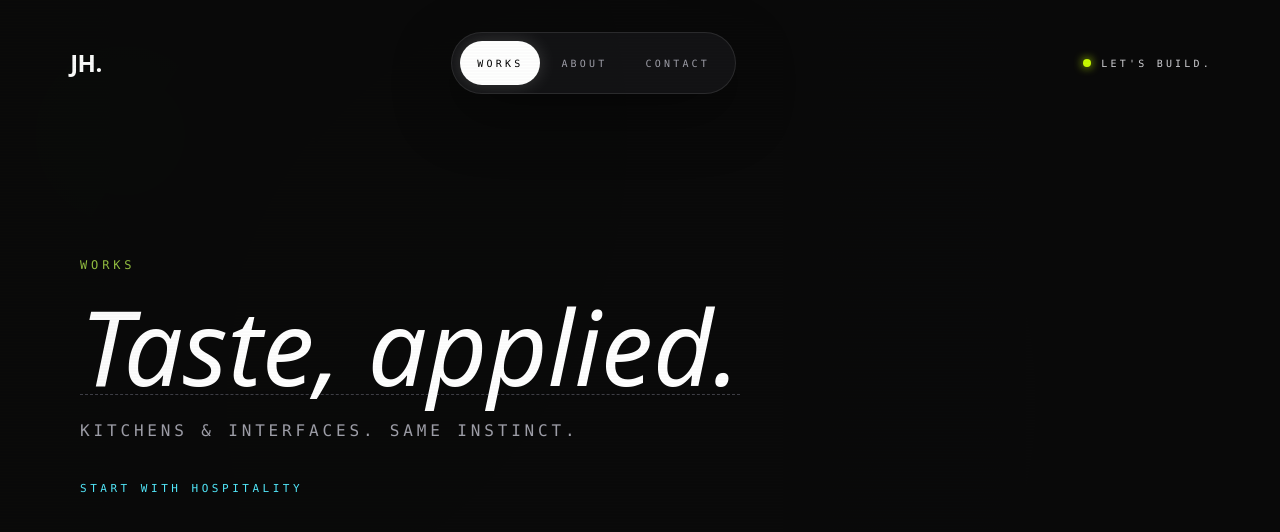
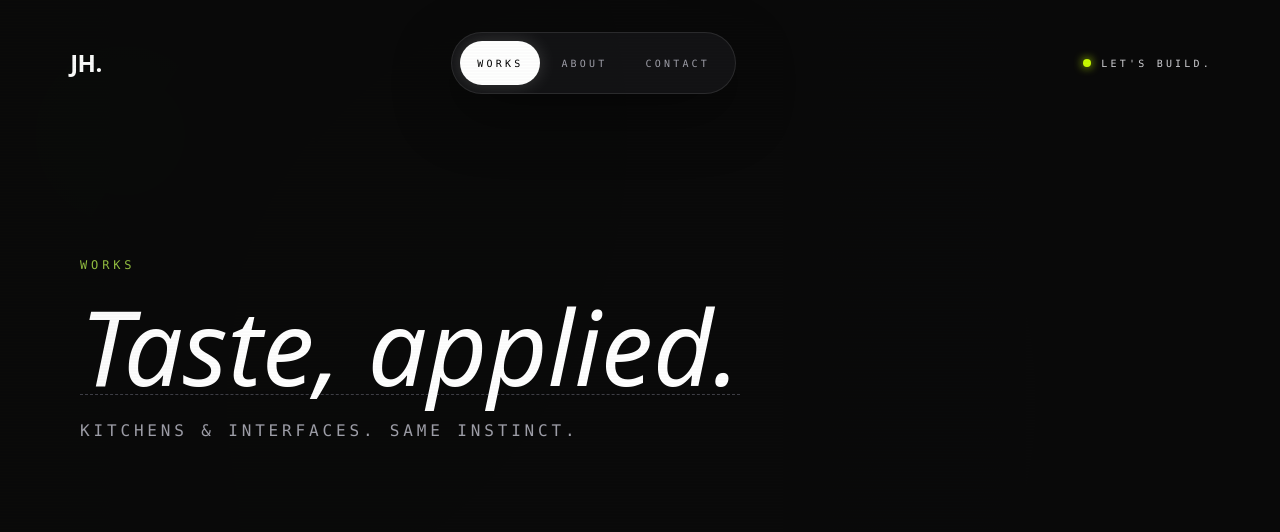
Before and after one commit to Monsterchef-git/my-vibe-site, a Next.js app: page /works in a window 1280 px wide. Shown: the top 532 px of the page. Built offline with nearby package versions, Linux system fonts and the light colour scheme; no server answers.

Commit message:
Remove Works hero CTA and update runbook status

```diff
--- a/src/features/works/ui/WorksHero.tsx
+++ b/src/features/works/ui/WorksHero.tsx
@@ -1,6 +1,4 @@
 import { Hero, CulinaryTerm } from '@/design/primitives';
-import { tracking } from '@/design/tokens/primitives/atmosphere';
-import { cx } from '@/lib/utils/cx';
 
 export default function WorksHero() {
   return (
@@ -9,20 +7,6 @@ export default function WorksHero() {
       statement={<CulinaryTerm term="tasting">Taste, applied.</CulinaryTerm>}
       counterLine="kitchens & interfaces. same instinct."
       tone="lime"
-      anchor={
-        <a
-          href="#works-gastronomy"
-          data-cursor-mode="cta"
-          data-cursor-label="Explore"
-          data-cursor-role="chef"
-          className={cx(
-            'inline-flex min-h-11 items-center font-mono text-[11px] uppercase text-cyan-300 transition-colors duration-[700ms] hover:text-cyan-200 focus-visible:outline-none focus-visible:ring-2 focus-visible:ring-cyan-300/65 focus-visible:ring-offset-2 focus-visible:ring-offset-black motion-reduce:transition-none',
-            tracking.eyebrow,
-          )}
-        >
-          Start with hospitality
-        </a>
-      }
     />
   );
 }
```
Also changed, not shown: 1 other file (tests, documents, lock files or other folders).
